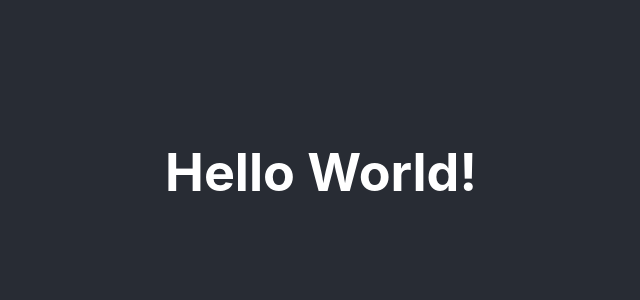
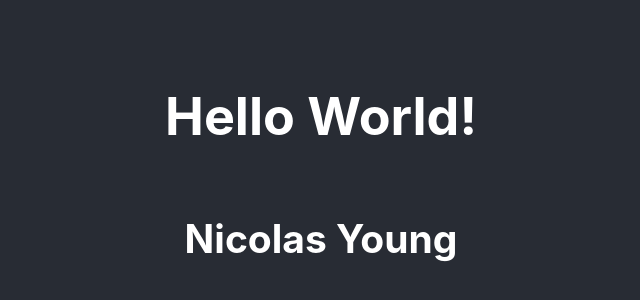
Before and after one commit to bodashii/psychic-garbanzo, a React (Create React App) app in the folder client/: page / in a window 1280 px wide. Shown: the part 228-528 px from the top of the page, without its empty margins (319-959 px from the left). Built offline with nearby package versions, Linux system fonts and the light colour scheme.

Commit message:
created about me component

```diff
--- a/client/src/App.js
+++ b/client/src/App.js
@@ -1,10 +1,15 @@
 import './App.css';
+import React from 'react';
+import About from './components/About';
 
 function App() {
   return (
     <div className="App">
       <header className="App-header">
         <h1>Hello World!</h1>
+        <main>
+          <About></About>
+        </main>
       </header>
     </div>
   );
--- /dev/null
+++ b/client/src/components/About/index.js
@@ -0,0 +1,11 @@
+import React from 'react';
+
+function About() {
+    return (
+        <section>
+            <h1 id='about'>Nicolas Young</h1>
+        </section>
+    );
+}
+
+export default About;
```
